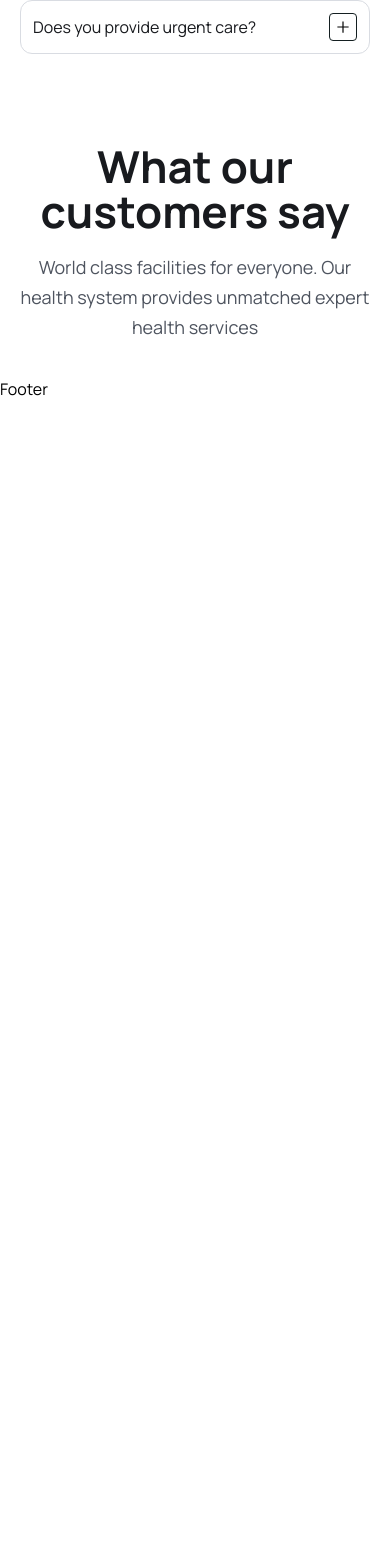
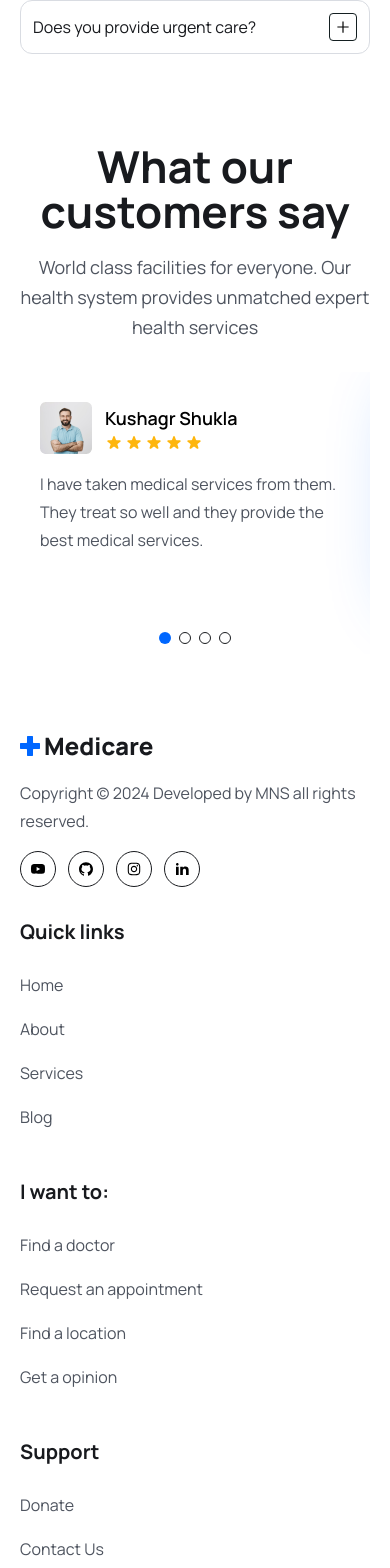
Before and after one commit to kushagr3108/MediConnect, a React (Vite) app in the folder Frontend/: page / in a window 390 px wide. Shown: the part 9790-11358 px from the top of the page. Before the commit the page ends 10191 px from the top, so only its background shows below. Built offline with nearby package versions, Linux system fonts and the light colour scheme; the HTML template or start-up script is replaced by a standard one.

Commit message:
Created services page

```diff
--- a/Frontend/src/App.css
+++ b/Frontend/src/App.css
@@ -8,6 +8,34 @@
 
 body{
   font-family: "Manrope", sans-serif;
+}
+
+.swiper-pagination-bullet{
+  width: 12px !important;
+  height: 12px !important;
+  border: 1px solid #181a1e !important;
+  opacity: 100% !important;
+  background: #fff !important;
+}
+
+.swiper-pagination-bullet-active{
+  background: #0067ff !important;
+  border: none !important;
+}
+.swiper{
+  padding-bottom: 70px !important;
+}
+.swiper-slide.swiper-slide-next{
+  background: #0067ff;
+  border-radius: 12px;
+  box-shadow: 0px 20px 70px rgba(0,103,255,0.3) !important;
+}
+.swiper-slide.swiper-slide-next h4,
+.swiper-slide.swiper-slide-next p{
+  color: #fff !important;
+}
+.swiper-pagination{
+  top: 90% !important;
 }
 
 .sticky__header{
--- a/Frontend/src/components/Testimonial/TestimonialList.jsx
+++ b/Frontend/src/components/Testimonial/TestimonialList.jsx
@@ -1,43 +1,117 @@
-// import React from 'react'
-// import {pagination} from "swiper";
-// import {Swiper, SwiperSlide} from "swiper/react";
-// import "swiper/css";
-// import "swiper/css/pagination";
-// import patientAvatar from "../../assets/images/patient-avatar.png";
-// import {HiStar} from "react-icons/hi";
+import React from "react";
+import { Pagination } from "swiper/modules";
+import { Swiper, SwiperSlide } from "swiper/react";
+import "swiper/css";
+import "swiper/css/pagination";
+import patientAvatar from "../../assets/images/patient-avatar.png";
+import { HiStar } from "react-icons/hi";
 
-// const TestimonialList = () => {
-//   return (
-//     <div className='mt-[30px] lg:mt-[55px'>
-//         <Swiper modules={[pagination]} spaceBetween={30} slidesPerView={1} pagination={{clickable: true}} breakpoints={{
-//             640: {
-//                 slidesPerView: 1,
-//                 spaceBetween: 0,
-//             },
-//             768: {
-//                 slidesPerView: 2,
-//                 spaceBetween: 20,
-//             },
-//             1024: {
-//                 slidesPerView: 3,
-//                 spaceBetween: 30,
-//             },
-//         }}
-//         >
-//             <SwiperSlide>
-//                 <div className="px-5 py-[30px] rounded-3">
-//                     <div className="flex items-center gap-[13px]">
-//                         <img src={patientAvatar} alt='' />
-//                     </div>
-//                     <h4 className='text-[18px] leading-[30px] font-semibold text-headingColor'>
+const TestimonialList = () => {
+  return (
+    <div className="mt-[30px] lg:mt-[55px">
+      <Swiper
+        modules={[Pagination]}
+        spaceBetween={30}
+        slidesPerView={1}
+        pagination={{ clickable: true }}
+        breakpoints={{
+          640: {
+            slidesPerView: 1,
+            spaceBetween: 0,
+          },
+          768: {
+            slidesPerView: 2,
+            spaceBetween: 20,
+          },
+          1024: {
+            slidesPerView: 3,
+            spaceBetween: 30,
+          },
+        }}
+      >
+        <SwiperSlide>
+          <div className="px-5 py-[30px] rounded-3">
+            <div className="flex items-center gap-[13px]">
+              <img src={patientAvatar} alt="" />
+              <div>
+                <h4 className="text-[18px] leading-[30px] font-semibold">
+                  Kushagr Shukla
+                </h4>
+                <div className="flex items-center gap-[2px]">
+                  <HiStar className="text-yellowColor w-[18px] h-5" />
+                  <HiStar className="text-yellowColor w-[18px] h-5" />
+                  <HiStar className="text-yellowColor w-[18px] h-5" />
+                  <HiStar className="text-yellowColor w-[18px] h-5" />
+                  <HiStar className="text-yellowColor w-[18px] h-5" />
+                </div>
+              </div>
+            </div>
+            <p className="text-[16px] leading-7 mt-4 text-textColor font-[400]">I have taken medical services from them. They treat so well and they provide the best medical services.</p>
+          </div>
+        </SwiperSlide>
+        <SwiperSlide>
+          <div className="px-5 py-[30px] rounded-3">
+            <div className="flex items-center gap-[13px]">
+              <img src={patientAvatar} alt="" />
+              <div>
+                <h4 className="text-[18px] leading-[30px] font-semibold">
+                  Kushagr Shukla
+                </h4>
+                <div className="flex items-center gap-[2px]">
+                  <HiStar className="text-yellowColor w-[18px] h-5" />
+                  <HiStar className="text-yellowColor w-[18px] h-5" />
+                  <HiStar className="text-yellowColor w-[18px] h-5" />
+                  <HiStar className="text-yellowColor w-[18px] h-5" />
+                  <HiStar className="text-yellowColor w-[18px] h-5" />
+                </div>
+              </div>
+            </div>
+            <p className="text-[16px] leading-7 mt-4 text-textColor font-[400]">I have taken medical services from them. They treat so well and they provide the best medical services.</p>
+          </div>
+        </SwiperSlide>
+        <SwiperSlide>
+          <div className="px-5 py-[30px] rounded-3">
+            <div className="flex items-center gap-[13px]">
+              <img src={patientAvatar} alt="" />
+              <div>
+                <h4 className="text-[18px] leading-[30px] font-semibold">
+                  Kushagr Shukla
+                </h4>
+                <div className="flex items-center gap-[2px]">
+                  <HiStar className="text-yellowColor w-[18px] h-5" />
+                  <HiStar className="text-yellowColor w-[18px] h-5" />
+                  <HiStar className="text-yellowColor w-[18px] h-5" />
+                  <HiStar className="text-yellowColor w-[18px] h-5" />
+                  <HiStar className="text-yellowColor w-[18px] h-5" />
+                </div>
+              </div>
+            </div>
+            <p className="text-[16px] leading-7 mt-4 text-textColor font-[400]">I have taken medical services from them. They treat so well and they provide the best medical services.</p>
+          </div>
+        </SwiperSlide>
+        <SwiperSlide>
+          <div className="px-5 py-[30px] rounded-3">
+            <div className="flex items-center gap-[13px]">
+              <img src={patientAvatar} alt="" />
+              <div>
+                <h4 className="text-[18px] leading-[30px] font-semibold">
+                  Kushagr Shukla
+                </h4>
+                <div className="flex items-center gap-[2px]">
+                  <HiStar className="text-yellowColor w-[18px] h-5" />
+                  <HiStar className="text-yellowColor w-[18px] h-5" />
+                  <HiStar className="text-yellowColor w-[18px] h-5" />
+                  <HiStar className="text-yellowColor w-[18px] h-5" />
+                  <HiStar className="text-yellowColor w-[18px] h-5" />
+                </div>
+              </div>
+            </div>
+            <p className="text-[16px] leading-7 mt-4 text-textColor font-[400]">I have taken medical services from them. They treat so well and they provide the best medical services.</p>
+          </div>
+        </SwiperSlide>
+      </Swiper>
+    </div>
+  );
+};
 
-//                     </h4>
-//                 </div>
-//             </SwiperSlide>
-
-//         </Swiper>
-//     </div>
-//   )
-// }
-
-// export default TestimonialList
+export default TestimonialList;
--- a/Frontend/src/components/footer/Footer.jsx
+++ b/Frontend/src/components/footer/Footer.jsx
@@ -1,9 +1,146 @@
-import React from 'react'
+import React from "react";
+import { Link } from "react-router-dom";
+import { RiLinkedinFill } from "react-icons/ri";
+import {
+  AiFillYoutube,
+  AiFillGithub,
+  AiOutlineInstagram,
+} from "react-icons/ai";
+import logo from "../../assets/images/logo.png";
+
+const socialLinks = [
+  {
+    path: "/#",
+    icon: <AiFillYoutube className="group-hover:text-white w-4 h-5" />,
+  },
+  {
+    path: "/#",
+    icon: <AiFillGithub className="group-hover:text-white w-4 h-5" />,
+  },
+  {
+    path: "/#",
+    icon: <AiOutlineInstagram className="group-hover:text-white w-4 h-5" />,
+  },
+  {
+    path: "/#",
+    icon: <RiLinkedinFill className="group-hover:text-white w-4 h-5" />,
+  },
+];
+
+const quickLinks01 = [
+  {
+    path: "/home",
+    display: "Home",
+  },
+  {
+    path: "/",
+    display: "About",
+  },
+  {
+    path: "/services",
+    display: "Services",
+  },
+  {
+    path: "/",
+    display: "Blog",
+  },
+];
+
+const quickLinks02 = [
+  {
+    path: "/find-a-doctor",
+    display: "Find a doctor",
+  },
+  {
+    path: "/",
+    display: "Request an appointment",
+  },
+  {
+    path: "/",
+    display: "Find a location",
+  },
+  {
+    path: "/",
+    display: "Get a opinion",
+  },
+];
+
+const quickLinks03 = [
+  {
+    path: "/",
+    display: "Donate",
+  },
+  {
+    path: "/contact",
+    display: "Contact Us",
+  },
+];
 
 const Footer = () => {
+  const year = new Date().getFullYear();
+
   return (
-    <div>Footer</div>
-  )
-}
+    <footer className="pb-16 pt-10">
+      <div className="container">
+        <div className="flex justify-between flex-col md:flex-row flex-wrap gap-[30px]">
+          <div>
+            <img src={logo} alt="" />
+            <p className="text-[16px] leading-7 font-[400] text-textColor mt-4">
+              Copyright © {year} Developed by MNS all rights reserved.
+            </p>
 
-export default Footer
+            <div className="flex items-center gap-3 mt-4">
+              {socialLinks.map((link, index) => (
+                <Link
+                  to={link.path}
+                  key={index}
+                  className="w-9 h-9 border border-solid border-[#181A1E] rounded-full flex items-center justify-center group hover:bg-primaryColor hover:border-none"
+                >
+                  {link.icon}
+                </Link>
+              ))}
+            </div>
+          </div>
+          <div>
+            <h2 className="text-[20px] leading-[30px] font-[700] mb-6 text-headingColor ">
+              Quick links
+            </h2>
+            <ul>
+              {quickLinks01.map((item, index) => (
+                <li key={index} className="mb-4">
+                  <Link to={item.path} className="text-[16px] leading-7 font-[400] text-textColor">{item.display}</Link>
+                </li>
+              ))}
+            </ul>
+          </div>
+          <div>
+            <h2 className="text-[20px] leading-[30px] font-[700] mb-6 text-headingColor ">
+              I want to:
+            </h2>
+            <ul>
+              {quickLinks02.map((item, index) => (
+                <li key={index} className="mb-4">
+                  <Link to={item.path} className="text-[16px] leading-7 font-[400] text-textColor">{item.display}</Link>
+                </li>
+              ))}
+            </ul>
+          </div>
+          <div>
+            <h2 className="text-[20px] leading-[30px] font-[700] mb-6 text-headingColor ">
+              Support
+            </h2>
+            <ul>
+              {quickLinks03.map((item, index) => (
+                <li key={index} className="mb-4">
+                  <Link to={item.path} className="text-[16px] leading-7 font-[400] text-textColor">{item.display}</Link>
+                </li>
+              ))}
+            </ul>
+          </div>
+        </div>
+      </div>
+    </footer>
+  );
+};
+
+export default Footer;
--- a/Frontend/src/components/header/Header.jsx
+++ b/Frontend/src/components/header/Header.jsx
@@ -12,7 +12,7 @@
   },
   {
     path: '/doctors',
-    display: 'Doctors'
+    display: ' Find a doctor'
   },
   {
     path: '/services',
--- a/Frontend/src/pages/Doctor/DoctorDetails.jsx
+++ b/Frontend/src/pages/Doctor/DoctorDetails.jsx
@@ -2,7 +2,11 @@
 
 const DoctorDetails = () => {
   return (
-    <div>DoctorDetails</div>
+    <section>
+      <div className="container">
+
+      </div>
+    </section>
   )
 }
 
--- a/Frontend/src/pages/Doctor/Doctors.jsx
+++ b/Frontend/src/pages/Doctor/Doctors.jsx
@@ -1,9 +1,37 @@
-import React from 'react'
+import React from "react";
+import { doctors } from "../../assets/data/doctors.js";
+import DoctorCard from "../../components/Doctors/DoctorCard.jsx";
 
 const Doctors = () => {
   return (
-    <div>Doctors</div>
-  )
-}
+    <>
+      <section className="bg-[#fff9ea]">
+        <div className="container text-center">
+          <h2 className="heading">Find a doctor</h2>
+          <div className="max-w-[570px] mt-[30px] mx-auto rounded-md flex items-center justify-between bg-[#0066ff2c]">
+            <input
+              type="search"
+              className="py-4 pl-4 pr-2 bg-transparent w-full focus:outline-none cursor-pointer placeholder:text-textColor"
+              placeholder="Search a doctor"
+            />
+            <button className="mt-0 btn rounded-[0px] rounded-r-md">
+              Search
+            </button>
+          </div>
+        </div>
+      </section>
 
-export default Doctors
+      <section>
+        <div className="container">
+          <div className="grid grid-cols-1 md:grid-cols-3 sm:grid-cols-2 lg:grid-cols-4 gap-5">
+            {doctors.map((doctor) => (
+              <DoctorCard key={doctor.id} doctor={doctor} />
+            ))}
+          </div>
+        </div>
+      </section>
+    </>
+  );
+};
+
+export default Doctors;
--- a/Frontend/src/pages/Home.jsx
+++ b/Frontend/src/pages/Home.jsx
@@ -15,7 +15,7 @@
 import ServiceList from "../components/services/ServiceList";
 import DoctorList from "../components/Doctors/DoctorList";
 import FaqList from "../components/Faq/FaqList";
-// import TestimonialList from "../components/Testimonial/TestimonialList";
+import TestimonialList from "../components/Testimonial/TestimonialList";
 
 const Home = () => {
   return (
@@ -283,7 +283,7 @@
               unmatched expert health services
             </p>
           </div>
-          {/* <TestimonialList /> */}
+          <TestimonialList />
         </div>
       </section>
       {/* ====testimonial end==== */}
```
Also changed, not shown: Frontend/src/components/Doctors/DoctorList.jsx (+11 -7 lines), Frontend/src/pages/Services.jsx (+16 -5 lines).
